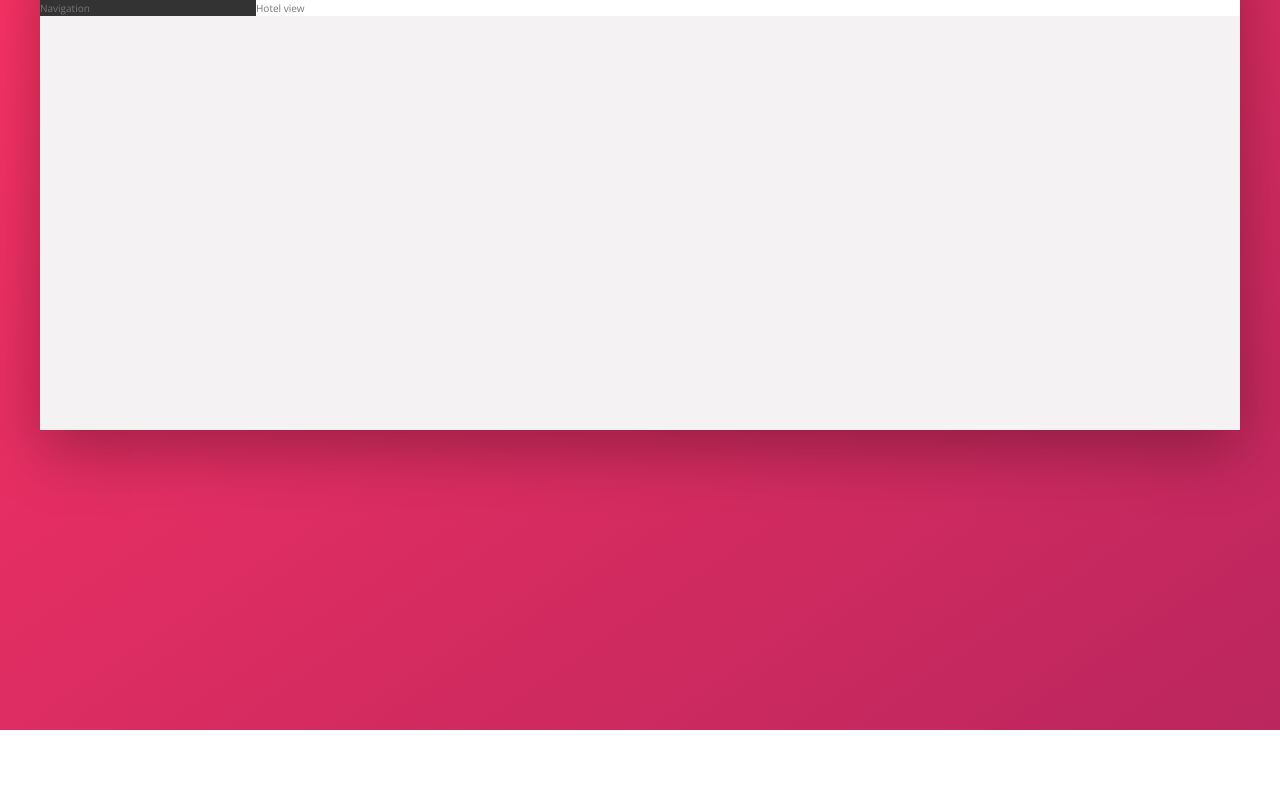
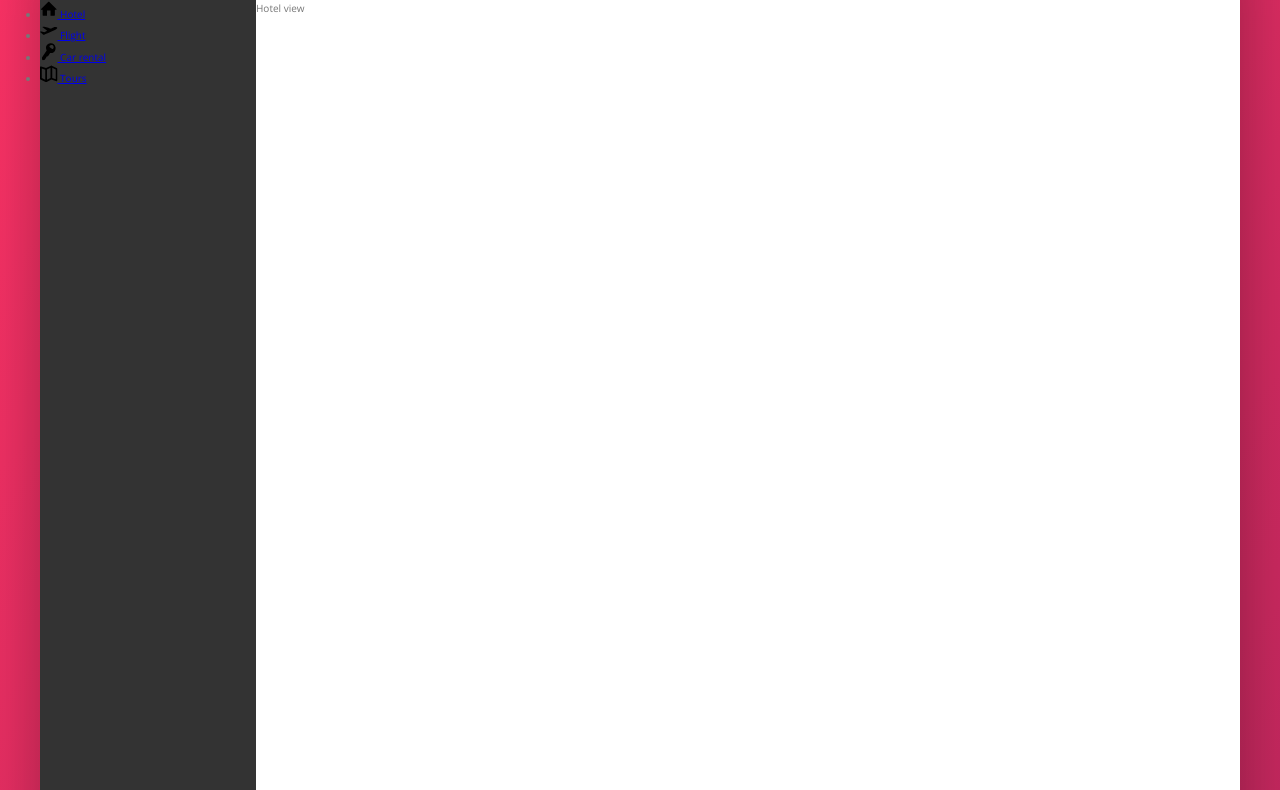
Before and after one commit to mhazak/Trillo, a website: page index.html in a window 1280 px wide. Shown: the part 150-940 px from the top of the page. Before the commit the page ends 880 px from the top, so only its background shows below. Drawn offline with nearby package versions, Linux system fonts and the light colour scheme.

Commit message:
side navigation styling

```diff
--- a/index.html
+++ b/index.html
@@ -51,7 +51,50 @@
 
 			<div class="content">
 				<nav class="sidebar">
-					Navigation
+
+					<ul class="side-nav">
+
+						<li class="side-nav__item">
+							<a href="#" class="side-nav__link">
+								<svg class="side-nav__icon">
+									<use xlink:href="img/sprite.svg#icon-home"></use>
+								</svg>
+								<span>Hotel</span>
+							</a>
+						</li>
+
+						<li class="side-nav__item">
+							<a href="#" class="side-nav__link">
+								<svg class="side-nav__icon">
+									<use xlink:href="img/sprite.svg#icon-aircraft-take-off"></use>
+								</svg>
+								<span>Flight</span>
+							</a>
+						</li>
+
+						<li class="side-nav__item">
+							<a href="#" class="side-nav__link">
+								<svg class="side-nav__icon">
+									<use xlink:href="img/sprite.svg#icon-key"></use>
+								</svg>
+								<span>Car rental</span>
+							</a>
+						</li>
+
+						<li class="side-nav__item">
+							<a href="#" class="side-nav__link">
+								<svg class="side-nav__icon">
+									<use xlink:href="img/sprite.svg#icon-map"></use>
+								</svg>
+								<span>Tours</span>
+							</a>
+						</li>
+
+					</ul>
+
+					<div class="legal">
+						&copy; 2017 by trillo. All right reserved.
+					</div>
 				</nav>
 
 				<main class="hotel-view">
--- a/sass/_components.scss
+++ b/sass/_components.scss
@@ -50,3 +50,15 @@
     &__user-photo { height: 3.75rem; border-radius: 50%; margin-right: 1rem; }
 
 }
+
+// side navigation
+.side-nav {
+
+    &__item {}
+    &__link {}
+    &__icon { width: 1.75rem; height: 1.75rem; }
+
+}
+
+// copyright
+.legal { font-size: 1.2rem; text-align: center; color: var(--color-grey-light-4); padding: 2.5rem; }
--- a/sass/_layout.scss
+++ b/sass/_layout.scss
@@ -5,6 +5,6 @@
 .content { display: flex; }
 
 // flex: 0 => grow 0 => shrink 18% => width
-.sidebar { background-color: var(--color-grey-dark-1); flex: 0 0 18%; }
+.sidebar { background-color: var(--color-grey-dark-1); flex: 0 0 18%; display: flex; flex-direction: column; justify-content: space-between; }
 
-.hotel-view { background-color: #fff; flex: 1; }
+.hotel-view { background-color: #fff; flex: 1; height: 110rem; }
```
Also changed, not shown: css/style.css.
